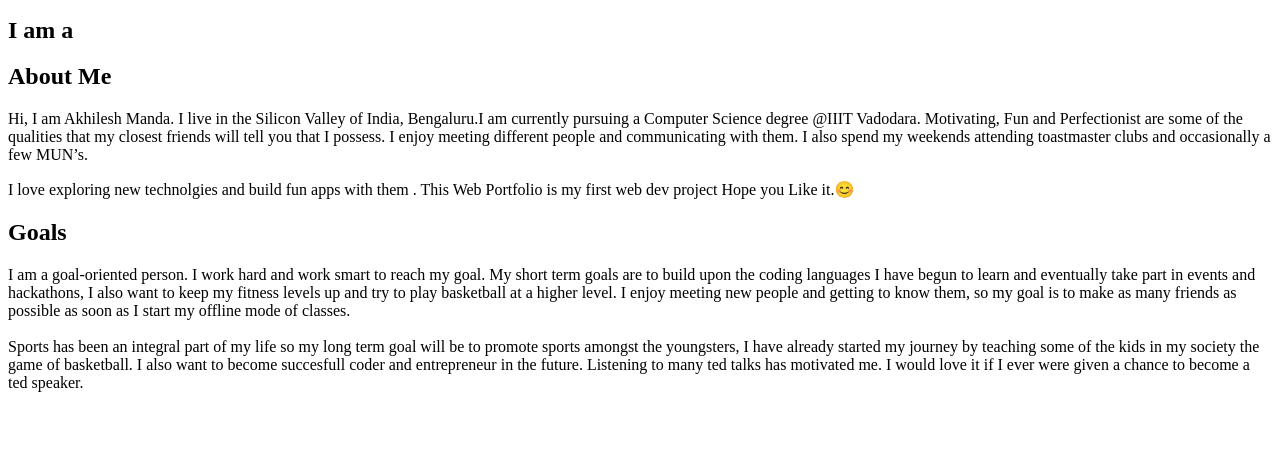
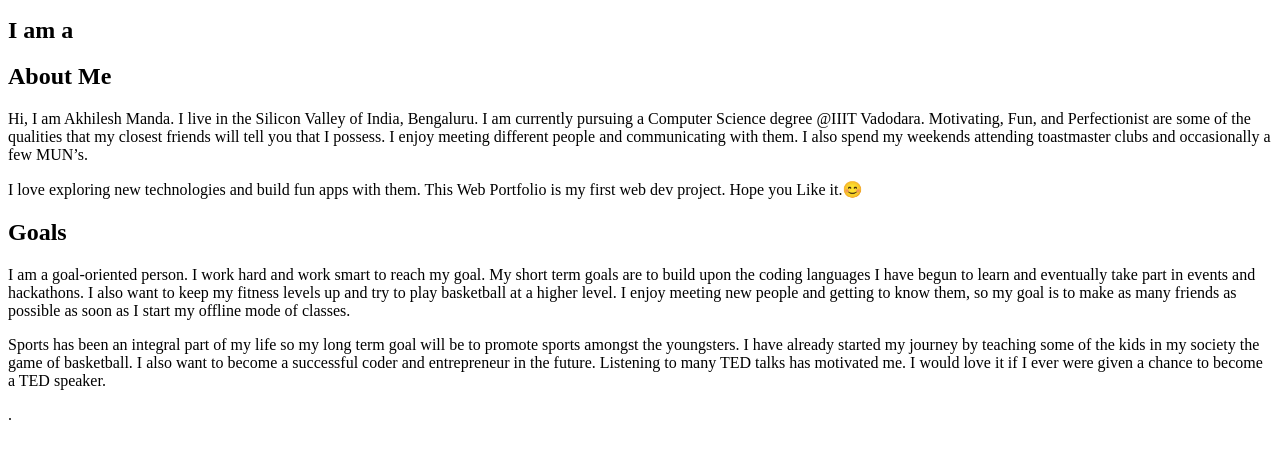
Before and after one commit to AkhileshManda/Portfolio-SEO, a plain HTML site: page index.html in a window 1280 px wide. Shown: the part 91-550 px from the top of the page. Drawn offline with Linux system fonts and the light colour scheme.

Commit message:
Updated with new SEO in index.html

```diff
--- a/index.html
+++ b/index.html
@@ -3,7 +3,7 @@
   <head>
     <meta charset="UTF-8" />
     <meta name="viewport" content="width=device-width, initial-scale=1.0" />
-    <title>🏀Akhilesh Manda</title>
+    <title>Akhilesh Manda - Computer Science Student & Web Developer | IIIT Vadodara</title>
   </head>
   <body>
     <section id="intro">
@@ -18,33 +18,22 @@
         <div class="row">
           <div class="col-12">
             <h2>About Me</h2>
-
-            </p>
-
-            <p>Hi, I am Akhilesh Manda. I live in the Silicon Valley of India, Bengaluru.I am currently pursuing a Computer Science degree @IIIT Vadodara. Motivating, Fun and Perfectionist are some of the qualities that my closest friends will tell you that I possess. I enjoy meeting different people and communicating with them. I also spend my weekends attending toastmaster clubs and occasionally a few MUN’s.
-
-
-            <p> I love exploring new technolgies and build fun apps with them .  This Web Portfolio is my first web dev project Hope you Like it.😊</p>
-
-
+            <p>Hi, I am Akhilesh Manda. I live in the Silicon Valley of India, Bengaluru. I am currently pursuing a Computer Science degree @IIIT Vadodara. Motivating, Fun, and Perfectionist are some of the qualities that my closest friends will tell you that I possess. I enjoy meeting different people and communicating with them. I also spend my weekends attending toastmaster clubs and occasionally a few MUN’s.</p>
+            <p>I love exploring new technologies and build fun apps with them. This Web Portfolio is my first web dev project. Hope you Like it.😊</p>
           </div>
         </div>
       </div>
     </section>
-
-
-           <!------------------------------------------------------------------------------- Goals -------------------------------------------------------------------------------->
+    <section id="goals">
+      <div class="container-fluid">
+        <div class="row">
           <div class="col-12">
             <h2>Goals</h2>
-            <p>
-              I am a goal-oriented person. I work hard and work smart to reach my goal. My short term goals are to build upon the coding languages I have begun to learn and eventually take part in events and hackathons, I also want to keep my fitness levels up and try to play basketball at a higher level. I  enjoy meeting new people and getting to know them, so my goal is to make as many friends as possible as soon as I start my offline mode of  classes.
-
-              <br>
-              <br>
-
-
-             Sports has been an integral part of my life so my long term goal will be to promote sports amongst the youngsters, I have already started my journey by teaching some of the kids in my society the game of basketball. I also want to become succesfull coder and entrepreneur in the future. Listening to many ted talks has motivated me. I would love it if I ever were given a chance to become a ted speaker.
+            <p>I am a goal-oriented person. I work hard and work smart to reach my goal. My short term goals are to build upon the coding languages I have begun to learn and eventually take part in events and hackathons. I also want to keep my fitness levels up and try to play basketball at a higher level. I enjoy meeting new people and getting to know them, so my goal is to make as many friends as possible as soon as I start my offline mode of classes.</p>
+            <p>Sports has been an integral part of my life so my long term goal will be to promote sports amongst the youngsters. I have already started my journey by teaching some of the kids in my society the game of basketball. I also want to become a successful coder and entrepreneur in the future. Listening to many TED talks has motivated me. I would love it if I ever were given a chance to become a TED speaker.</p>
           </div>
+        </div>
+      </div>
     </section>
   </body>
-</html>
+</html>.
```
